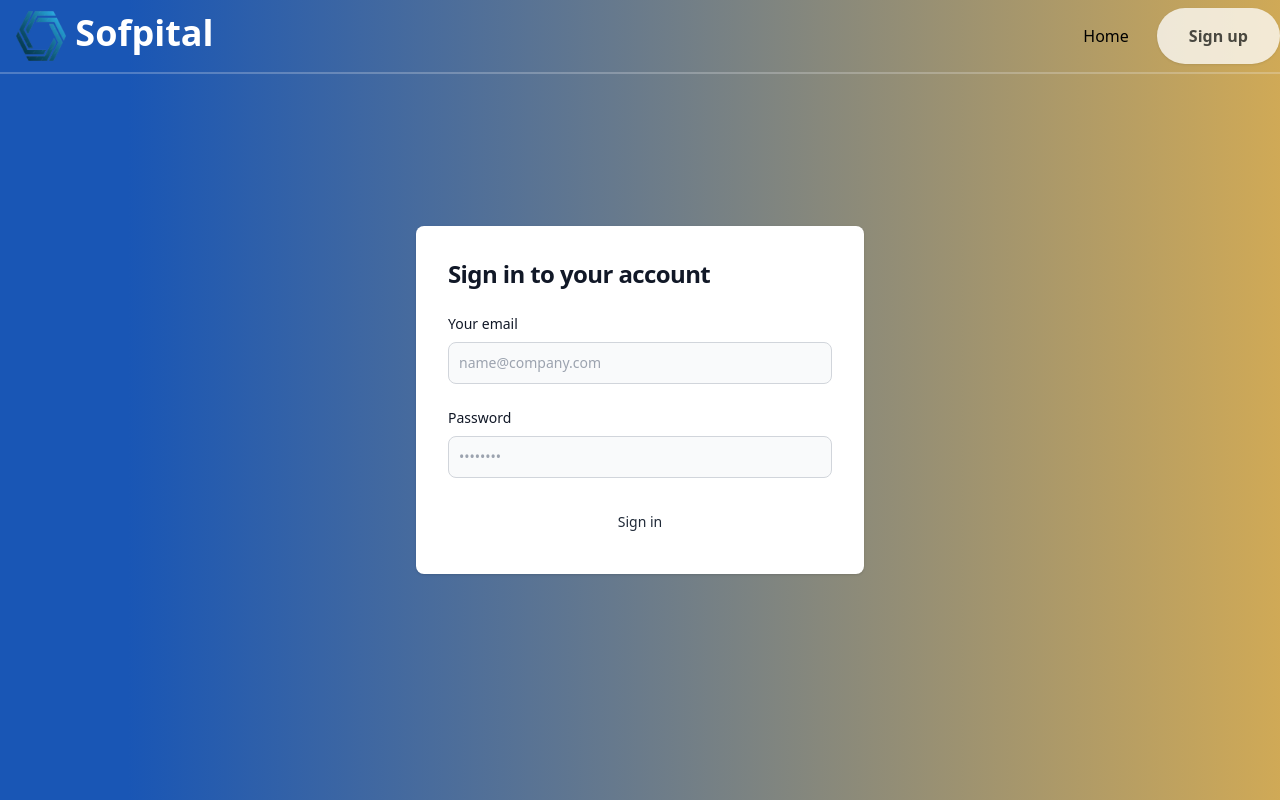
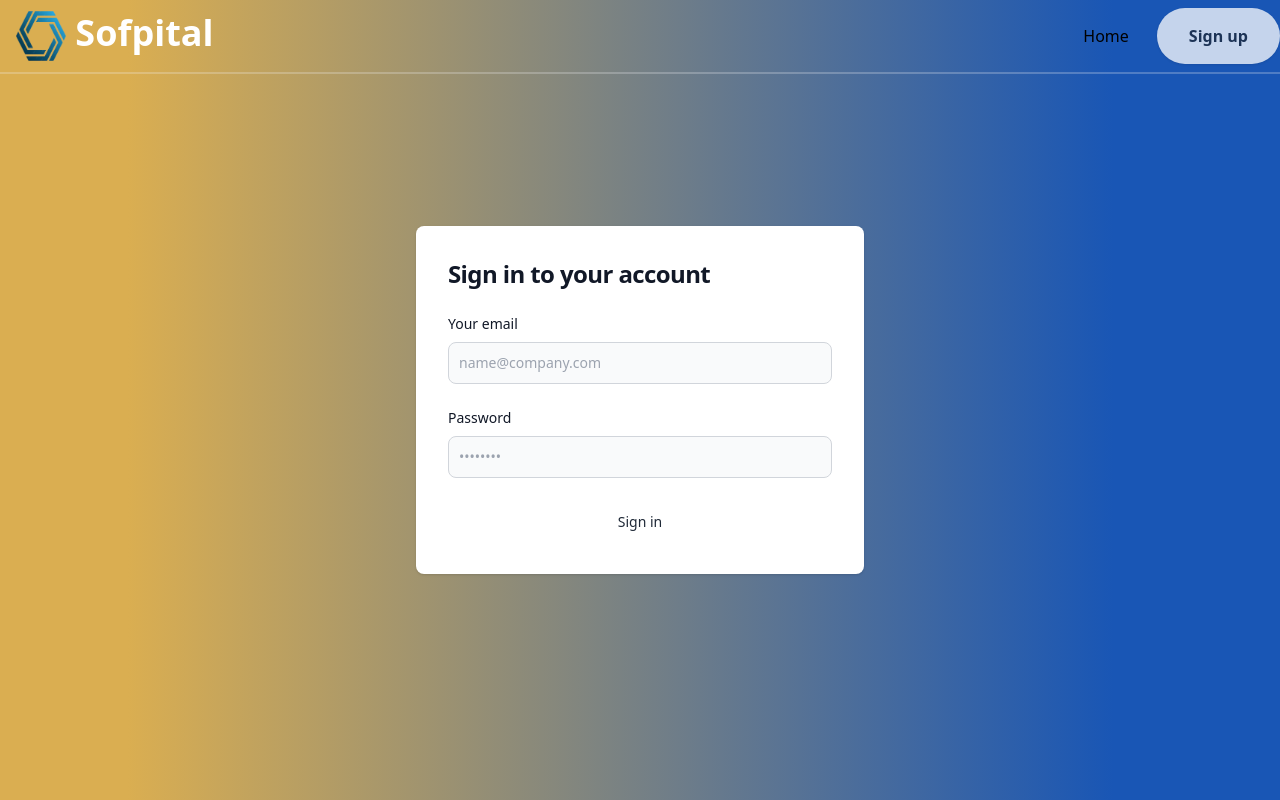
Before and after one commit to louzanizineddine/sofpital, a Vue app in the folder frontend/: page /login in a window 1280 px wide. Built offline with nearby package versions, Linux system fonts and the light colour scheme.

Commit message:
change background color

```diff
--- a/frontend/src/components/Login.vue
+++ b/frontend/src/components/Login.vue
@@ -112,6 +112,7 @@ const HandleLogin = async () => {
 
 <style scoped>
 .gradient {
-    background: linear-gradient(90deg, #1956b5  10%, #daae51 105%);
+    background: linear-gradient(90deg, #daae51 10%, #1956b5 87%);
 }
 </style>
+<!-- background: linear-gradient(90deg, #1956b5  10%, #daae51 105%); -->
--- a/frontend/src/components/Register.vue
+++ b/frontend/src/components/Register.vue
@@ -212,6 +212,6 @@ bg-gray-50 dark:bg-gray-900 -->
 
 <style scoped>
 .gradient {
-    background: linear-gradient(90deg, #1956b5  10%, #daae51 105%);
+    background: linear-gradient(90deg, #daae51 10%, #1956b5 87%);
 }
 </style>
--- a/frontend/src/views/Home.vue
+++ b/frontend/src/views/Home.vue
@@ -938,7 +938,7 @@ const router = useRouter();
 
 <style scoped>
 .gradient {
-    background: linear-gradient(90deg, #1956b5  10%, #daae51 105%);
+    background: linear-gradient(90deg, #daae51 10%, #1956b5 87%);
 }
 </style>
 
```
